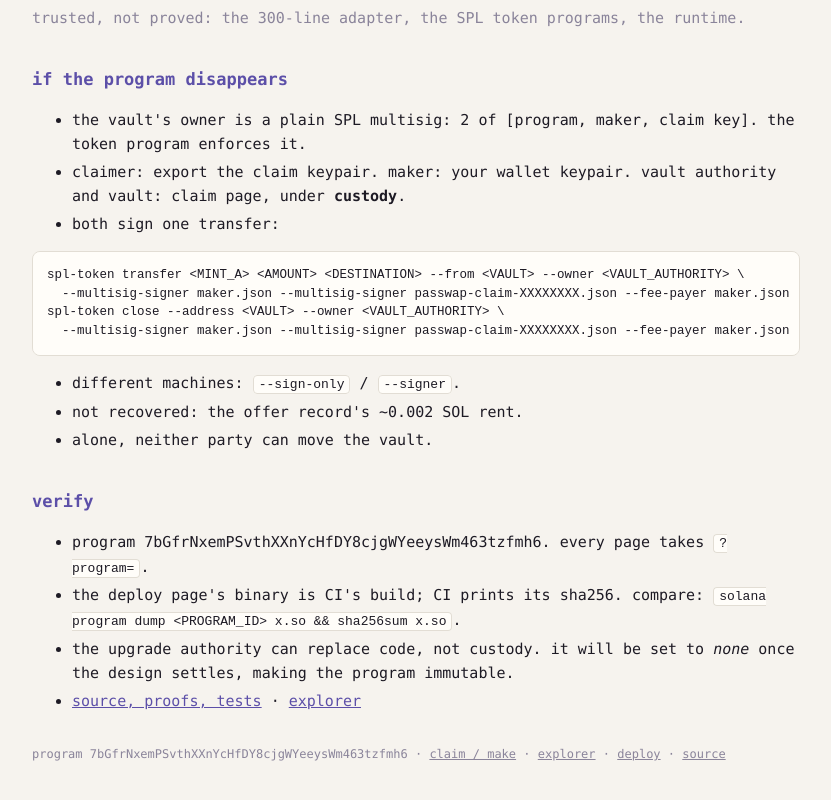
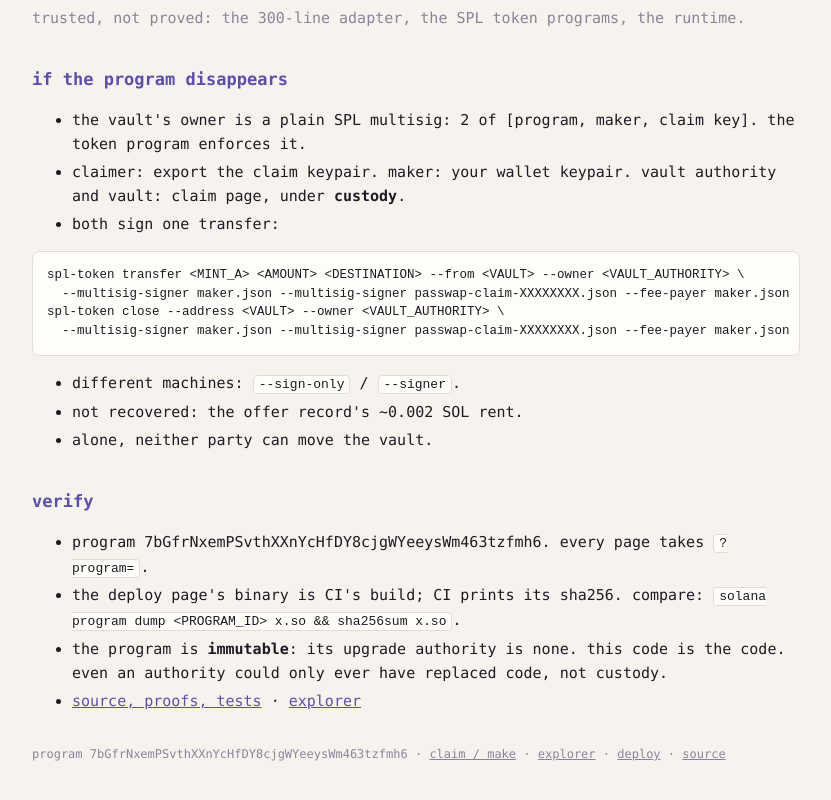
Before and after one commit to emberian/sol-misc, a plain HTML site: page docs/passwap/protocol.html in a window 1280 px wide. Shown: the part 4730-5530 px from the top of the page, without its empty margins (224-1055 px from the left). Drawn offline with Linux system fonts and the light colour scheme.

Commit message:
passwap: the program is immutable (upgrade authority none)
Co-Authored-By: Claude Fable 5.1 <noreply@anthropic.com>

```diff
--- a/docs/passwap/protocol.html
+++ b/docs/passwap/protocol.html
@@ -112,7 +112,7 @@ spl-token close --address &lt;VAULT&gt; --owner &lt;VAULT_AUTHORITY&gt; \
   <ul>
     <li>program <span class="mono" id="programId"></span>. every page takes <code>?program=</code>.</li>
     <li>the deploy page's binary is CI's build; CI prints its sha256. compare: <code>solana program dump &lt;PROGRAM_ID&gt; x.so &amp;&amp; sha256sum x.so</code>.</li>
-    <li>the upgrade authority can replace code, not custody. it will be set to <i>none</i> once the design settles, making the program immutable.</li>
+    <li>the program is <b>immutable</b>: its upgrade authority is none. this code is the code. even an authority could only ever have replaced code, not custody.</li>
     <li><a href="https://github.com/emberian/sol-misc/tree/main/passwap">source, proofs, tests</a> · <a href="explorer.html">explorer</a></li>
   </ul>
 
```
Also changed, not shown: passwap/README.md.
